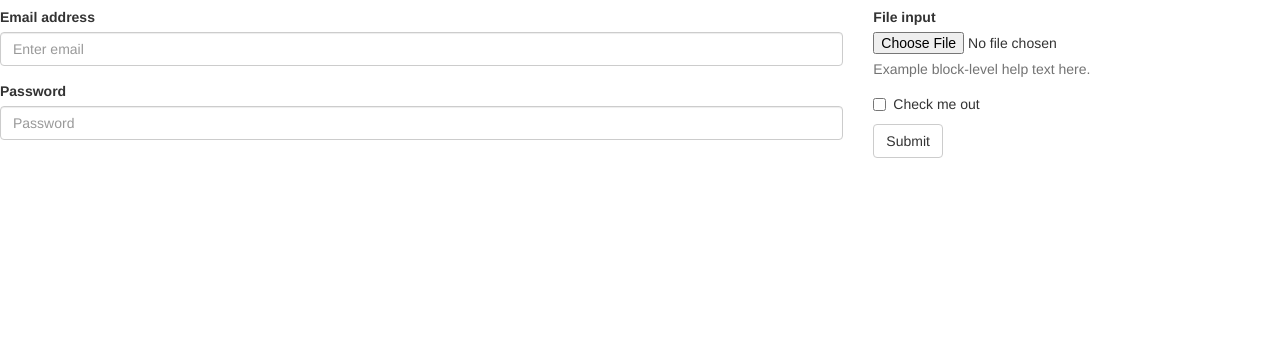
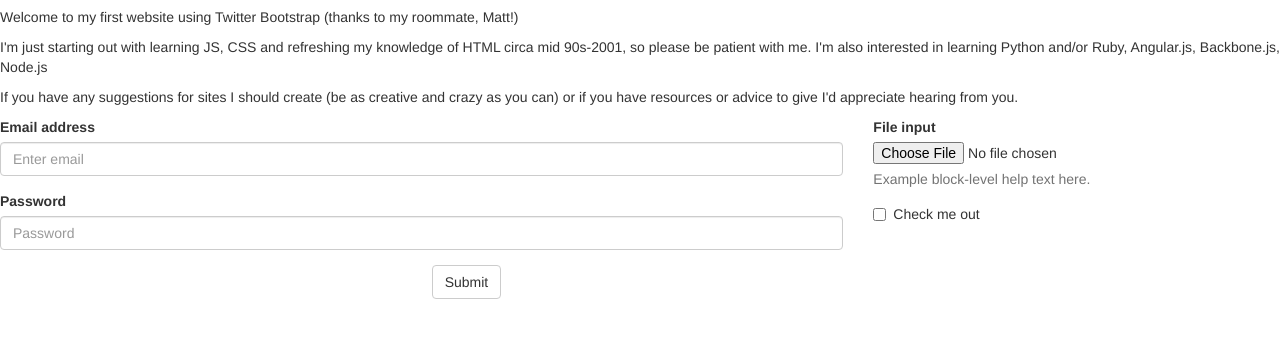
Before and after one commit to justinelam/first, a plain HTML site: page index.html in a window 1280 px wide. Shown: the part 63-400 px from the top of the page. Drawn offline with nearby package versions, Linux system fonts and the light colour scheme.

Commit message:
adding intro text

```diff
--- a/index.html
+++ b/index.html
@@ -4,7 +4,7 @@
     <meta charset="utf-8">
     <meta http-equiv="X-UA-Compatible" content="IE=edge">
     <meta name="viewport" content="width=device-width, initial-scale=1">
-    <title>Bootstrap 101 Template</title>
+    <title>Justine's First Twitter Bootstrap Website</title>
 
     <!-- Bootstrap -->
     <link href="bootstrap/css/bootstrap.min.css" rel="stylesheet">
@@ -18,6 +18,12 @@
   </head>
   <body>
     <h1>Hello, world!</h1>
+
+<body>
+<p>  Welcome to my first website using Twitter Bootstrap (thanks to my roommate, Matt!)</p>
+<p> I'm just starting out with learning JS, CSS and refreshing my knowledge of HTML circa mid 90s-2001, so please be patient with me. I'm also interested in learning Python and/or Ruby, Angular.js, Backbone.js, Node.js</p>
+
+<p> If you have any suggestions for sites I should create (be as creative and crazy as you can) or if you have resources or advice to give I'd appreciate hearing from you.</p>
 <div class="row">
   <div class="col-md-8">
     <form role="form">
@@ -43,10 +49,20 @@
       <input type="checkbox"> Check me out
     </label>
   </div>
-  <button type="submit" class="btn btn-default">Submit</button>
-</form>
+  </div>
+<div class="row"></div>
+<div class="row">
+  <div class="col-md-4"></div>
+  <div class="col-md-4">
+      <button type="submit" class="btn btn-default">Submit</button>
+      </form>
+  </div>
+  <div class="col-md-4"></div>
+
 </div>
-</div>
+
+
+
 
 <!-- jQuery (necessary for Bootstrap's JavaScript plugins) -->
     <script src="https://ajax.googleapis.com/ajax/libs/jquery/1.11.0/jquery.min.js"></script>
```
